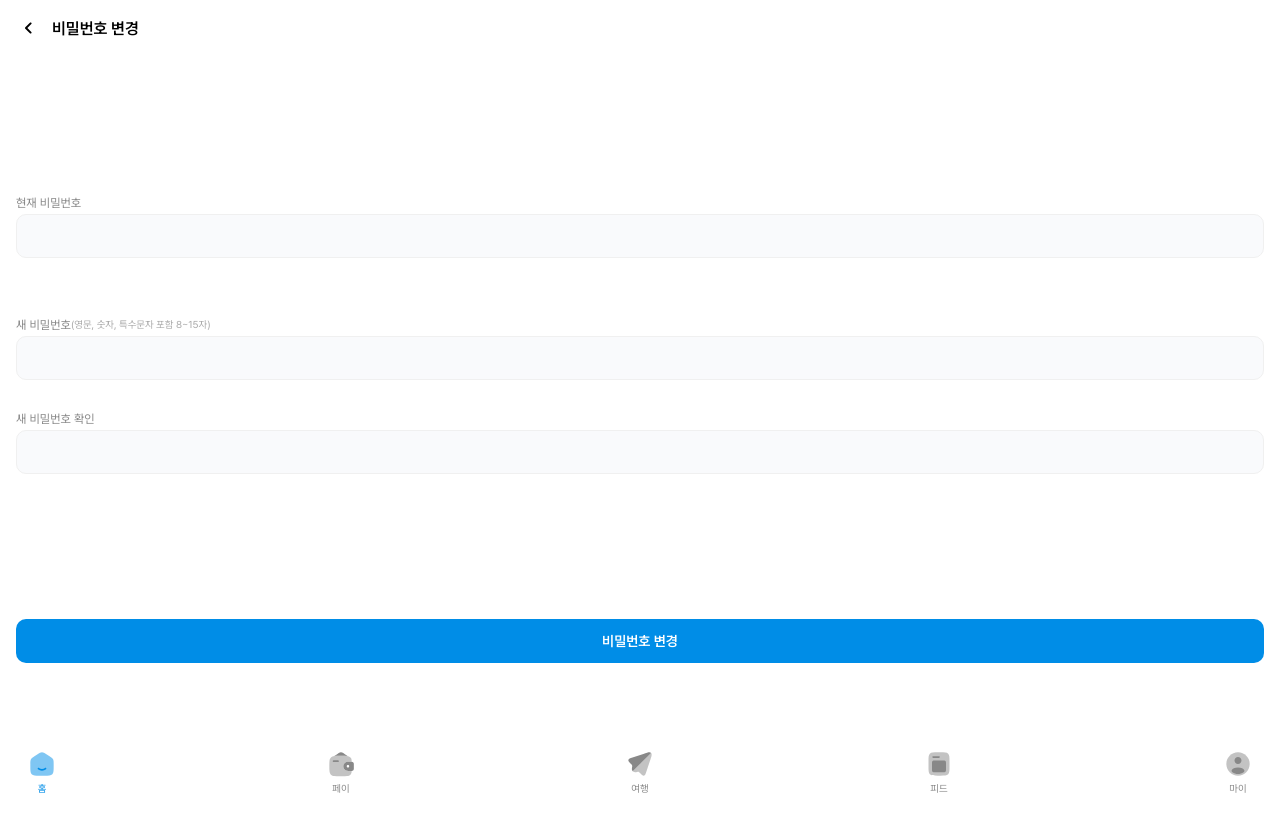
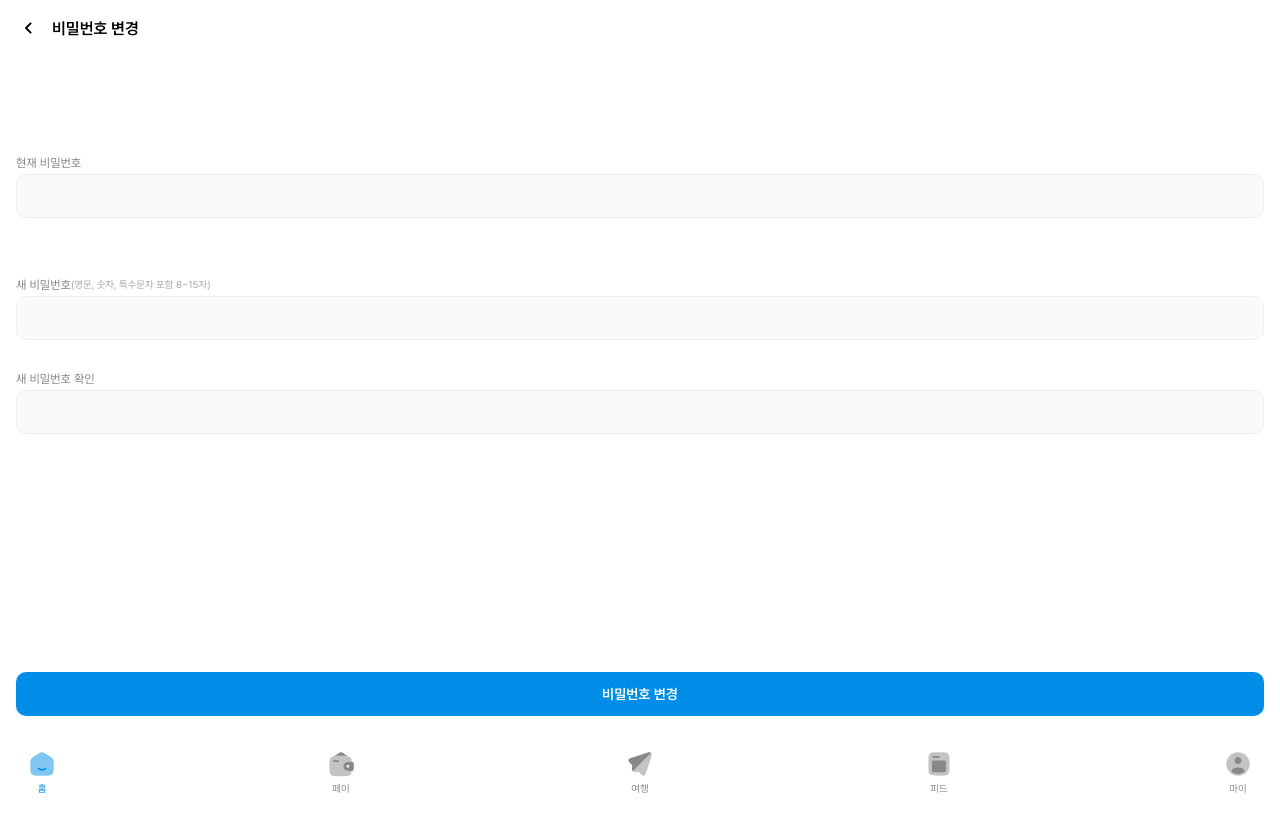
Before and after one commit to lshyunee/Triplet, a React (Create React App) app in the folder triplet/: page /mypage/password-edit in a window 1280 px wide. Shown: the top 832 px of the page. After the commit the page ends 800 px from the top, so only its background shows below. Built offline with nearby package versions, Linux system fonts and the light colour scheme; no server answers; a web font is replaced by a local one.

Commit message:
fix: changePassword style

```diff
--- a/triplet/src/pages/mypage/PasswordEditPage.tsx
+++ b/triplet/src/pages/mypage/PasswordEditPage.tsx
@@ -7,7 +7,7 @@ import useAxios from '../../hooks/useAxios';
 import { useNavigate } from 'react-router-dom';
 
 const EntireDiv = styled.div`
-    height : 800px;
+    /* height : 800px; */
 `
 
 const HowP = styled.p`
@@ -38,11 +38,13 @@ const StyledInput = styled.input`
 
 const PasswordDiv = styled.div`
     margin : 0 16px 0;
-    height : 800px;
-    padding-top : 196px;
+    height : calc(100vh - 112px);
+    padding-top : 56px;
+
 `;
 
 const CurrentDiv = styled.div`
+margin-top: 100px;
 `
 
 const NewDiv = styled.div`
@@ -55,7 +57,7 @@ const NewConfirmDiv = styled.div`
 `;
 
 const ConfirmBtn = styled.button`
-    width : 100%;
+    /* width : 100%; */
     height : 44px;
     background-color : #008DE7;
     color : #FFFFFF;
@@ -64,6 +66,12 @@ const ConfirmBtn = styled.button`
     font-size : 14px;
     border : none;
     margin-bottom : 28px;
+    position: fixed;
+    bottom: 56px;
+    left: 0;
+    right: 0;
+    margin-right: 16px;
+    margin-left: 16px;
 `;
 
 const PasswordEditPage = () => {
@@ -98,7 +106,7 @@ const PasswordEditPage = () => {
     }, [pwStatus]);
 
     return (
-        <EntireDiv>
+        <>
             <BackHeader title={"비밀번호 변경"}/>
             <PasswordDiv>
                 <CurrentDiv>
@@ -118,7 +126,7 @@ const PasswordEditPage = () => {
                 </NewDiv>
                 <ConfirmBtn onClick={changePassword}>비밀번호 변경</ConfirmBtn>
             </PasswordDiv>
-        </EntireDiv>
+        </>
     );
 };
 
```
